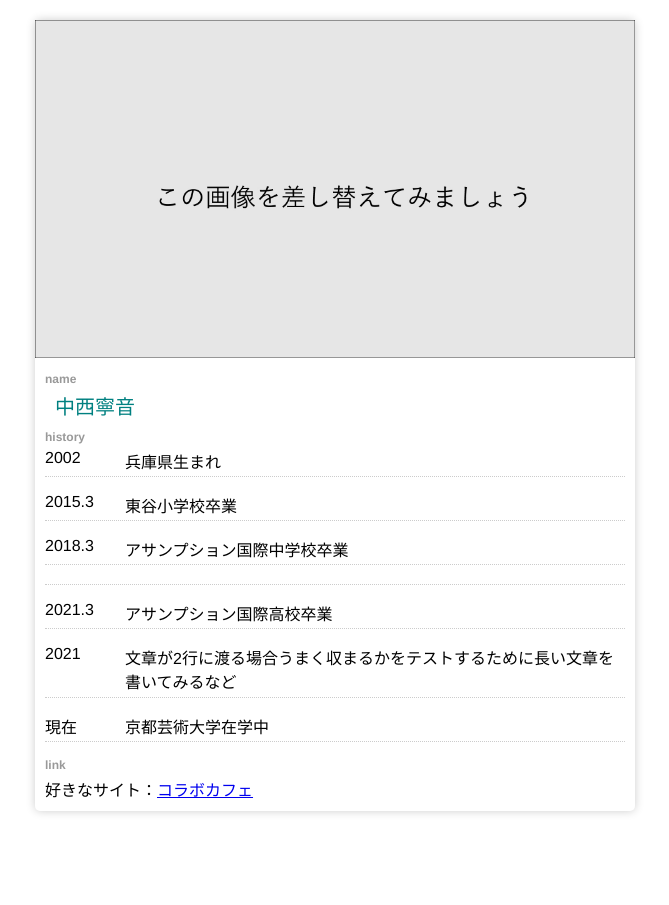
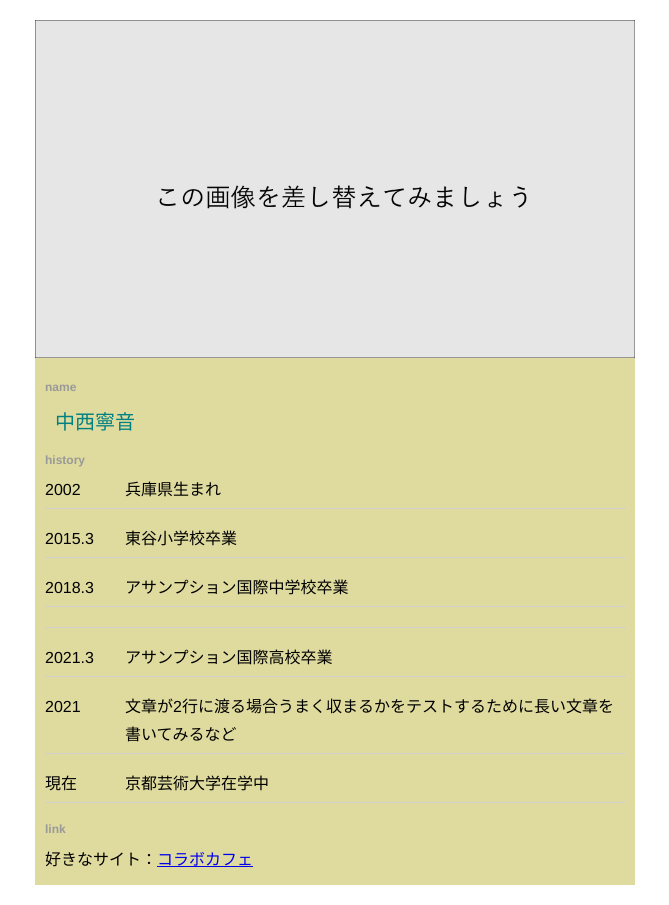
Before and after one commit to KUAD-XtechDesign/simple_page-n-nakanishi-nenndo, a plain HTML site: page index.html in a window 1280 px wide. Shown: the whole page, without its empty margins (305-974 px from the left). Before the commit the page ends 831 px from the top, so only its background shows below. Drawn offline with Linux system fonts and the light colour scheme.

Commit message:
Update style.css
問題の改善

```diff
--- a/style.css
+++ b/style.css
@@ -2,7 +2,7 @@ body{
   font-family: "Helvetica Neue",Arial,"Hiragino Kaku Gothic ProN","Hiragino Sans",Meiryo,sans-serif;
   margin: 0;
   padding: 20px;
-  background-color:
+  background-color:rgb(255, 255, 255);
   line-height: 1.8;
 }
 
@@ -21,10 +21,8 @@ img{
 .wrapper{
   max-width: 600px;
   margin: 0 auto;
-  background-color: white
-  padding: 10px;
-  border-radius: 5px;
-  box-shadow: 0 0 10px 0px rgba(0,0,0,0.2);
+  background-color:rgb(223, 219,159)
+
 }
 
 #namecard{
```
